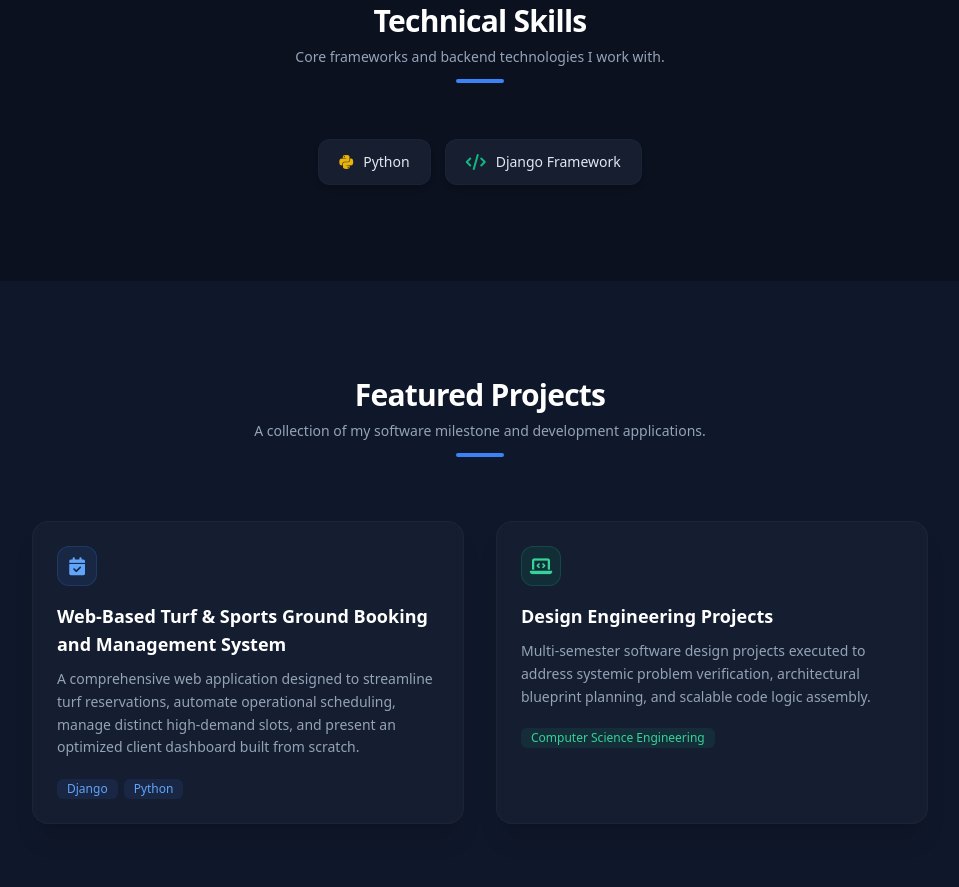
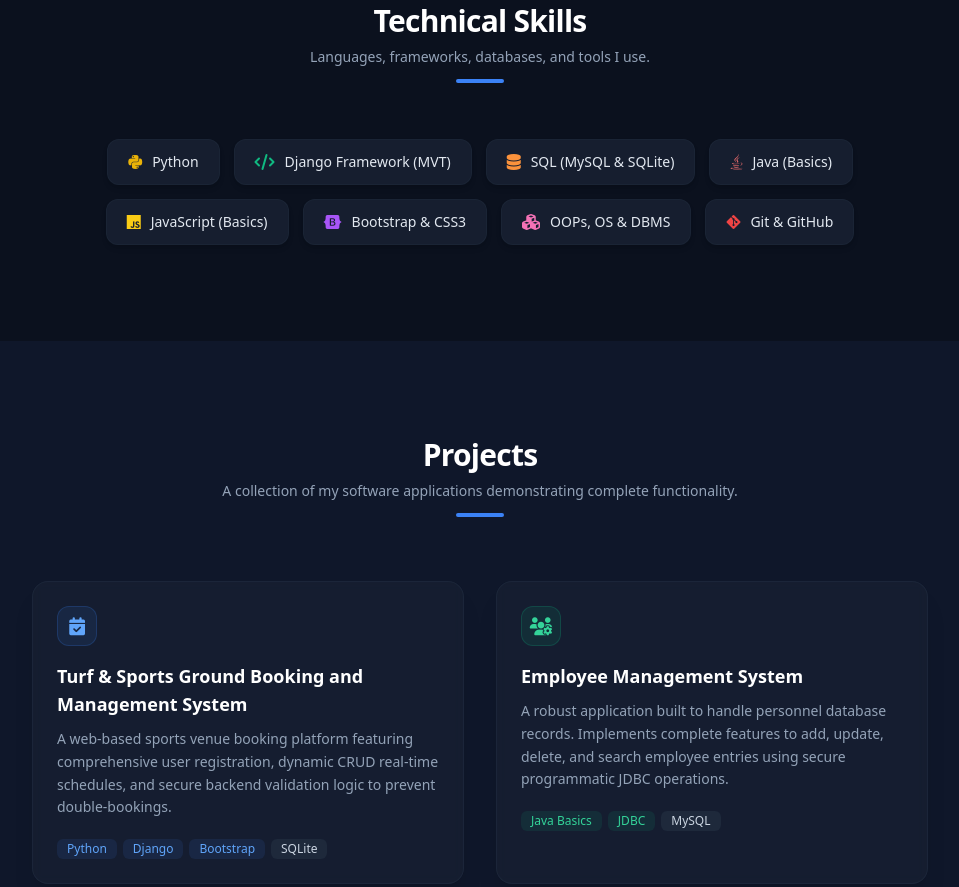
Before and after one commit to patelyash296/portfolio, a plain HTML site: page index.html in a window 1280 px wide. Shown: the part 1440-2327 px from the top of the page, without its empty margins (160-1119 px from the left). Drawn offline with nearby package versions, Linux system fonts and the light colour scheme.

Commit message:
Update index.html

```diff
--- a/index.html
+++ b/index.html
@@ -53,7 +53,7 @@
         </h1>
 
         <p class="text-lg md:text-xl text-slate-400 max-w-xl mb-10 font-normal leading-relaxed">
-            A driven <span class="text-slate-200 font-medium">Full-Stack Django Developer</span> focused on building clean, scalable backends and robust web application architectures.
+            An aspiring <span class="text-slate-200 font-medium">Software Developer</span> specializing in backend development with a strong core foundation in Python and Django.
         </p>
 
         <div class="flex flex-col sm:flex-row items-center gap-4 w-full sm:w-auto z-10">
@@ -82,11 +82,10 @@
                     <i class="fa-solid fa-graduation-cap"></i> Computer Science Engineering Graduate
                 </h3>
                 <p class="text-slate-300 leading-relaxed text-base md:text-lg text-center md:text-left">
-                    Hi, I'm Yash Patel, a Computer Science Engineering graduate from <strong class="text-white font-semibold">Government Engineering College, Patan</strong>.
-                    I specialize in backend development with a strong passion for web application architecture and systematic software design.
+                    Hi, I'm Yash Patel, a Computer Science Engineering graduate from <strong class="text-white font-semibold">Government Engineering College, Patan (CGPA: 7.62)</strong>. I achieved a perfect 10.00 SPI with an A+ Grade during my final semester.
                 </p>
                 <p class="text-slate-300 leading-relaxed text-base md:text-lg mt-4 text-center md:text-left">
-                    I focus on the Python ecosystem to design clean, scalable server-side systems and efficient database relations. Having successfully wrapped up my engineering journey, I am actively looking for opportunities to build real-world tools that streamline complex backend operations.
+                    I am a passionate, detail-oriented professional with a strong core foundation in Python and Django backend web development. My experience includes working with full-stack web architectures, executing dynamic CRUD lifecycles, and managing relational database configurations using clean coding practices.
                 </p>
             </div>
         </div>
@@ -97,13 +96,19 @@
         <div class="max-w-4xl mx-auto">
             <div class="text-center mb-14">
                 <h2 class="text-3xl font-bold tracking-tight text-white mb-2">Technical Skills</h2>
-                <p class="text-slate-400 text-sm">Core frameworks and backend technologies I work with.</p>
+                <p class="text-slate-400 text-sm">Languages, frameworks, databases, and tools I use.</p>
                 <div class="h-1 w-12 bg-blue-500 mx-auto rounded-full mt-3"></div>
             </div>
 
             <div class="flex flex-wrap justify-center gap-3.5 max-w-3xl mx-auto">
                 <div class="flex items-center gap-2.5 bg-[#1E293B]/60 px-5 py-2.5 rounded-xl text-sm font-medium border border-slate-800/60 shadow-md hover:border-blue-500/40 hover:bg-[#1E293B] transition-all cursor-default text-slate-200"><i class="fa-brands fa-python text-yellow-500 text-base"></i> Python</div>
-                <div class="flex items-center gap-2.5 bg-[#1E293B]/60 px-5 py-2.5 rounded-xl text-sm font-medium border border-slate-800/60 shadow-md hover:border-green-500/40 hover:bg-[#1E293B] transition-all cursor-default text-slate-200"><i class="fa-solid fa-code text-emerald-500 text-base"></i> Django Framework</div>
+                <div class="flex items-center gap-2.5 bg-[#1E293B]/60 px-5 py-2.5 rounded-xl text-sm font-medium border border-slate-800/60 shadow-md hover:border-green-500/40 hover:bg-[#1E293B] transition-all cursor-default text-slate-200"><i class="fa-solid fa-code text-emerald-500 text-base"></i> Django Framework (MVT)</div>
+                <div class="flex items-center gap-2.5 bg-[#1E293B]/60 px-5 py-2.5 rounded-xl text-sm font-medium border border-slate-800/60 shadow-md hover:border-orange-500/40 hover:bg-[#1E293B] transition-all cursor-default text-slate-200"><i class="fa-solid fa-database text-orange-400 text-base"></i> SQL (MySQL & SQLite)</div>
+                <div class="flex items-center gap-2.5 bg-[#1E293B]/60 px-5 py-2.5 rounded-xl text-sm font-medium border border-slate-800/60 shadow-md hover:border-blue-400/40 hover:bg-[#1E293B] transition-all cursor-default text-slate-200"><i class="fa-brands fa-java text-red-400 text-base"></i> Java (Basics)</div>
+                <div class="flex items-center gap-2.5 bg-[#1E293B]/60 px-5 py-2.5 rounded-xl text-sm font-medium border border-slate-800/60 shadow-md hover:border-yellow-400/40 hover:bg-[#1E293B] transition-all cursor-default text-slate-200"><i class="fa-brands fa-js text-yellow-400 text-base"></i> JavaScript (Basics)</div>
+                <div class="flex items-center gap-2.5 bg-[#1E293B]/60 px-5 py-2.5 rounded-xl text-sm font-medium border border-slate-800/60 shadow-md hover:border-blue-500/40 hover:bg-[#1E293B] transition-all cursor-default text-slate-200"><i class="fa-brands fa-bootstrap text-purple-500 text-base"></i> Bootstrap & CSS3</div>
+                <div class="flex items-center gap-2.5 bg-[#1E293B]/60 px-5 py-2.5 rounded-xl text-sm font-medium border border-slate-800/60 shadow-md hover:border-indigo-500/40 hover:bg-[#1E293B] transition-all cursor-default text-slate-200"><i class="fa-solid fa-cubes text-pink-400 text-base"></i> OOPs, OS & DBMS</div>
+                <div class="flex items-center gap-2.5 bg-[#1E293B]/60 px-5 py-2.5 rounded-xl text-sm font-medium border border-slate-800/60 shadow-md hover:border-red-500/40 hover:bg-[#1E293B] transition-all cursor-default text-slate-200"><i class="fa-brands fa-git-alt text-red-500 text-base"></i> Git & GitHub</div>
             </div>
         </div>
     </section>
@@ -112,8 +117,8 @@
     <section id="projects" class="py-24 bg-[#0F172A] px-6">
         <div class="max-w-4xl mx-auto">
             <div class="text-center mb-16">
-                <h2 class="text-3xl font-bold tracking-tight text-white mb-2">Featured Projects</h2>
-                <p class="text-slate-400 text-sm">A collection of my software milestone and development applications.</p>
+                <h2 class="text-3xl font-bold tracking-tight text-white mb-2">Projects</h2>
+                <p class="text-slate-400 text-sm">A collection of my software applications demonstrating complete functionality.</p>
                 <div class="h-1 w-12 bg-blue-500 mx-auto rounded-full mt-3"></div>
             </div>
 
@@ -124,11 +129,13 @@
                         <div class="w-10 h-10 bg-blue-500/10 border border-blue-500/20 text-blue-400 rounded-xl flex items-center justify-center mb-4 text-lg">
                             <i class="fa-solid fa-calendar-check"></i>
                         </div>
-                        <h3 class="text-lg font-bold mb-2.5 text-white transition-colors">Web-Based Turf & Sports Ground Booking and Management System</h3>
-                        <p class="text-slate-400 text-sm leading-relaxed mb-5">A comprehensive web application designed to streamline turf reservations, automate operational scheduling, manage distinct high-demand slots, and present an optimized client dashboard built from scratch.</p>
+                        <h3 class="text-lg font-bold mb-2.5 text-white transition-colors">Turf & Sports Ground Booking and Management System</h3>
+                        <p class="text-slate-400 text-sm leading-relaxed mb-5">A web-based sports venue booking platform featuring comprehensive user registration, dynamic CRUD real-time schedules, and secure backend validation logic to prevent double-bookings.</p>
                         <div class="flex flex-wrap gap-1.5">
+                            <span class="bg-blue-500/10 text-blue-400 text-xs font-medium px-2.5 py-0.5 rounded-md">Python</span>
                             <span class="bg-blue-500/10 text-blue-400 text-xs font-medium px-2.5 py-0.5 rounded-md">Django</span>
-                            <span class="bg-blue-500/10 text-blue-400 text-xs font-medium px-2.5 py-0.5 rounded-md">Python</span>
+                            <span class="bg-blue-500/10 text-blue-400 text-xs font-medium px-2.5 py-0.5 rounded-md">Bootstrap</span>
+                            <span class="bg-slate-800 text-slate-300 text-xs font-medium px-2.5 py-0.5 rounded-md">SQLite</span>
                         </div>
                     </div>
                 </div>
@@ -137,12 +144,14 @@
                 <div class="bg-[#1E293B]/40 backdrop-blur-sm rounded-2xl border border-slate-800/80 p-6 flex flex-col justify-between hover:border-slate-700/80 hover:bg-[#1E293B]/60 transition-all group shadow-xl">
                     <div>
                         <div class="w-10 h-10 bg-emerald-500/10 border border-emerald-500/20 text-emerald-400 rounded-xl flex items-center justify-center mb-4 text-lg">
-                            <i class="fa-solid fa-laptop-code"></i>
+                            <i class="fa-solid fa-users-gear"></i>
                         </div>
-                        <h3 class="text-lg font-bold mb-2.5 text-white transition-colors">Design Engineering Projects</h3>
-                        <p class="text-slate-400 text-sm leading-relaxed mb-5">Multi-semester software design projects executed to address systemic problem verification, architectural blueprint planning, and scalable code logic assembly.</p>
+                        <h3 class="text-lg font-bold mb-2.5 text-white transition-colors">Employee Management System</h3>
+                        <p class="text-slate-400 text-sm leading-relaxed mb-5">A robust application built to handle personnel database records. Implements complete features to add, update, delete, and search employee entries using secure programmatic JDBC operations.</p>
                         <div class="flex flex-wrap gap-1.5">
-                            <span class="bg-emerald-500/10 text-emerald-400 text-xs font-medium px-2.5 py-0.5 rounded-md">Computer Science Engineering</span>
+                            <span class="bg-emerald-500/10 text-emerald-400 text-xs font-medium px-2.5 py-0.5 rounded-md">Java Basics</span>
+                            <span class="bg-emerald-500/10 text-emerald-400 text-xs font-medium px-2.5 py-0.5 rounded-md">JDBC</span>
+                            <span class="bg-slate-800 text-slate-300 text-xs font-medium px-2.5 py-0.5 rounded-md">MySQL</span>
                         </div>
                     </div>
                 </div>
@@ -174,9 +183,15 @@
                 </button>
             </form>
 
+            <!-- Contact Information Highlights -->
+            <div class="text-center text-xs text-slate-400 mt-8 space-y-1">
+                <p><i class="fa-solid fa-envelope mr-1.5 text-blue-400"></i> yashpatel29306@gmail.com</p>
+                <p><i class="fa-solid fa-location-dot mr-1.5 text-teal-400"></i> Patan, Gujarat, India</p>
+            </div>
+
             <!-- Social Media Connections -->
-            <div class="flex items-center justify-center space-x-6 mt-12 text-slate-400">
-                <a href="#" class="hover:text-white transition-colors text-xl"><i class="fa-brands fa-github"></i></a>
+            <div class="flex items-center justify-center space-x-6 mt-8 text-slate-400">
+                <a href="https://github.com/patelyash296" target="_blank" class="hover:text-white transition-colors text-xl"><i class="fa-brands fa-github"></i></a>
                 <a href="#" class="hover:text-blue-400 transition-colors text-xl"><i class="fa-brands fa-linkedin"></i></a>
                 <a href="#" class="hover:text-sky-400 transition-colors text-xl"><i class="fa-brands fa-twitter"></i></a>
             </div>
```
